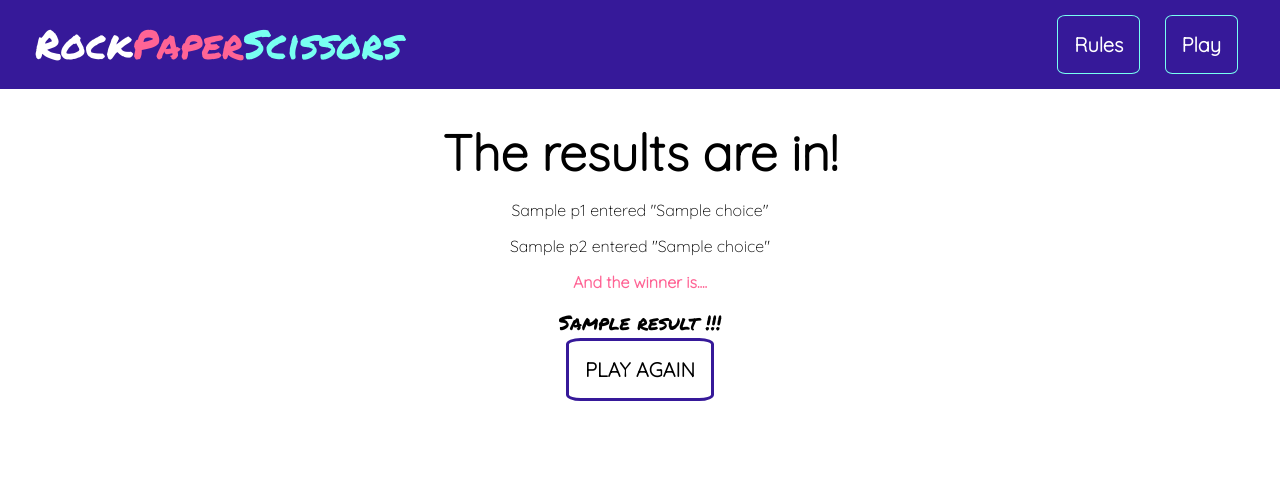
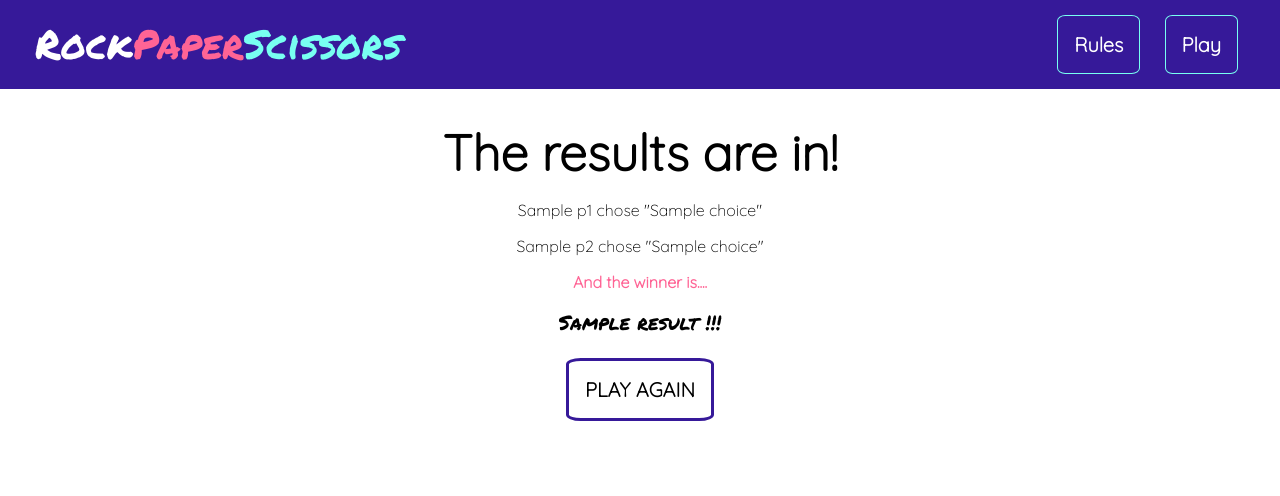
Before and after one commit to heathercking/RockPaperScissors, a Flask app: template templates/result.html in a window 1280 px wide. Shown: the top 496 px of the page. Run offline with Flask 2, Linux system fonts and the light colour scheme; the template is opened without the code that fills it: most values are stand-ins (such as "Sample title", 1, 10 or a date in 2020).

Commit message:
amends wording of play and results pages

```diff
--- a/templates/play.html
+++ b/templates/play.html
@@ -5,7 +5,7 @@
 <h1>Let's play</h1>
 
     <form action="/play" method="post">
-        <label for="choice">Enter your move...</label>
+        <label for="choice">Choose your move...</label>
         <select id="choice" name="choice">
             <option value="rock">Rock</option>
             <option value="paper">Paper</option>
--- a/templates/result.html
+++ b/templates/result.html
@@ -6,18 +6,18 @@
 
     <div>
         {% if result == None %}
-            <p>{{ p1.name }} entered "{{ p1.choice }}"</p>
-            <p>{{ p2.name }} entered "{{ p2.choice }}"</p>
+            <p>{{ p1.name }} chose "{{ p1.choice }}"</p>
+            <p>{{ p2.name }} chose "{{ p2.choice }}"</p>
             <p class="winner-name">IT'S A DRAW!!!</p>
 
         {% else %}
-            <p>{{ p1.name }} entered "{{ p1.choice }}"</p>
-            <p>{{ p2.name }} entered "{{ p2.choice }}"</p>
+            <p>{{ p1.name }} chose "{{ p1.choice }}"</p>
+            <p>{{ p2.name }} chose "{{ p2.choice }}"</p>
             <p id="winner-is">And the winner is.... </p>
             <p class="winner-name">{{ result.name }} !!!</p>
         {% endif %}
     </div>
-
+    <br>
     <a class="play-button" href="/play">PLAY AGAIN</a>
 
 
```
